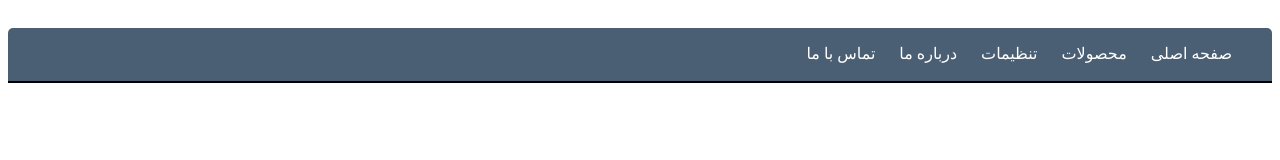
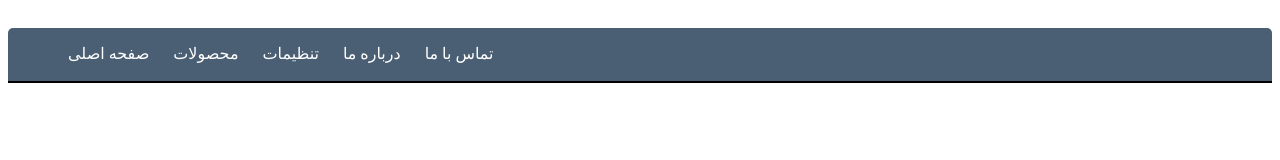
Before and after one commit to mosaadati68/Sass-Tutorial, a website: page index.html in a window 1280 px wide. Drawn offline with Linux system fonts and the light colour scheme.

Commit message:
Change Style.scss File

```diff
--- a/sass/style.scss
+++ b/sass/style.scss
@@ -4,7 +4,6 @@
 body {
   background-color: #ffffff;
   font-family: $font-family-IranSans;
-  direction: rtl;
   nav {
     float: right;
     margin-top: 20px;
```
Also changed, not shown: css/style.css, 1 other file.
